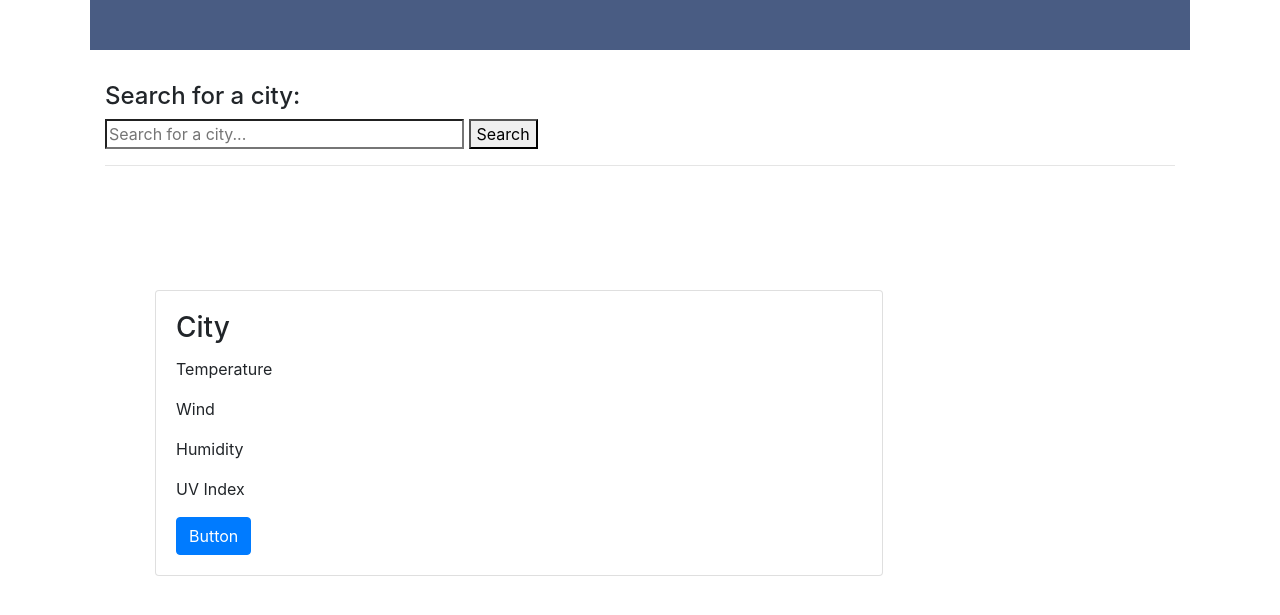
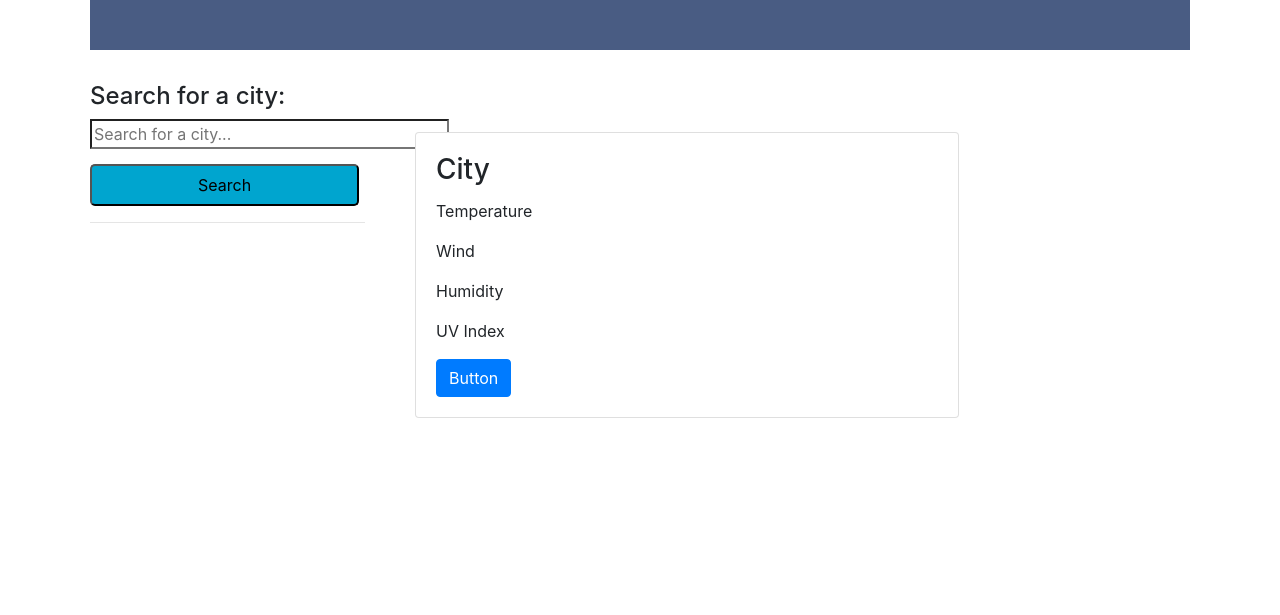
Before and after one commit to evelyntorress/Weather-Dashboard, a plain HTML site: page index.html in a window 1280 px wide. Shown: the part 173-788 px from the top of the page. Drawn offline with nearby package versions, Linux system fonts and the light colour scheme.

Commit message:
updating styling buttons

```diff
--- a/assets/css/style.css
+++ b/assets/css/style.css
@@ -24,6 +24,29 @@ body{
   padding: 0px 850px 10px 10px;
 }
 
+#newbutton{
+  padding: 5px 32px;
+}
+
+/* Search button */
+#citySearch{
+  background-color:#00a5cf;
+  padding: 7px 106px;
+  margin-top:15px;
+  border-radius: 5px;
+}
+
+/* Auto generate button */
+button{
+  background-color:#AAAAAA;
+  padding: 7px 70px;
+  margin-top: 5px;
+  border-radius: 5px;
+}
+
+element.style {
+width: 250px;
+}
 
   /* Cards */
 
@@ -32,8 +55,17 @@ body{
 }
 .card-deck{
   padding-left: 50px;
+  display: inline-block;
   }
 
-  /* .container {
-    display:flexbox;
-  } */
+.wrapper {
+   display:flex;
+}
+.search-input {
+   width: 25%;
+   display: inline-block;
+}
+.results {
+   width: 75%;
+   display: inline-block;
+}
--- a/index.html
+++ b/index.html
@@ -1,5 +1,6 @@
 <!DOCTYPE html>
 <html lang="en">
+
 <head>
   <meta charset="UTF-8">
   <meta http-equiv="X-UA-Compatible" content="IE=edge">
@@ -8,6 +9,7 @@
   <link rel="stylesheet" href="https://cdn.jsdelivr.net/npm/bootstrap@4.6.1/dist/css/bootstrap.min.css" integrity="sha384-zCbKRCUGaJDkqS1kPbPd7TveP5iyJE0EjAuZQTgFLD2ylzuqKfdKlfG/eSrtxUkn" crossorigin="anonymous">
   <link rel="stylesheet" href="./assets/css/style.css" />
 </head>
+
 <body>
   <div class="site">
     <div class="jumbotron jumbotron-fluid">
@@ -19,23 +21,24 @@
 
     <!-- Timeblocks go here -->
     <!-- <div class="container">
-    <h2>Current Time &amp; Date: <br /></h2>
+    <h2>Current Time & Date: <br /></h2>
     <p id="currentDay" class="lead"></p>
   </div> -->
-<div class="container">
+      <div class="wrapper">
+        <div class="search-input">
           <h4>Search for a city:</h4>
           <!-- Button for search -->
           <div>
-      <input type="search" id="cityName"
-      placeholder="Search for a city..." size="30">
+            <input type="search" id="cityName" placeholder="Search for a city..." size="30">
             <button id="citySearch">Search</button>
           </div>
           <hr>
           <br>
-  <div style = "display:flex; flex-direction:column; "class="btn-group" id="newbutton"></div>
+          <div style="display:flex; flex-direction:column; " class="btn-group" id="newbutton"></div>
 
           <br>
-<!-- Main card -->
+        </div>
+        <div class="results">
           <div class="main-card">
             <div class="card w-75">
               <div class="card-body">
@@ -48,7 +51,10 @@
             </div>
           </div>
         </div>
+      </div>
+      <!-- Main card -->
     <!-- Card deck -->
+
     <div id="card-deck"></div>
 
   </div>
@@ -61,4 +67,5 @@
 
   <script src="assets/js/script.js"></script>
 </body>
+
 </html>
```
Lines whose indentation alone changed are shown as unchanged.
